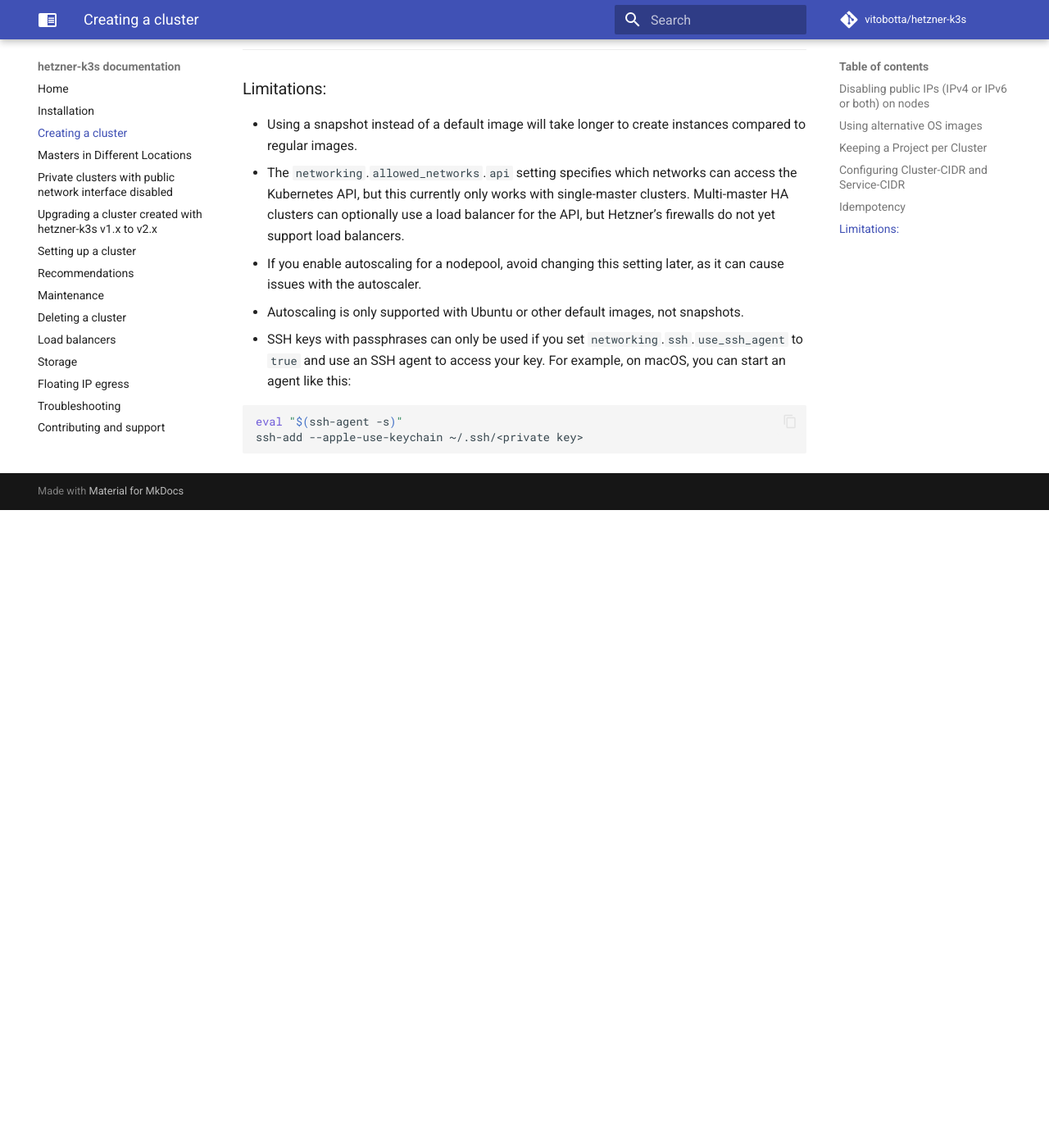
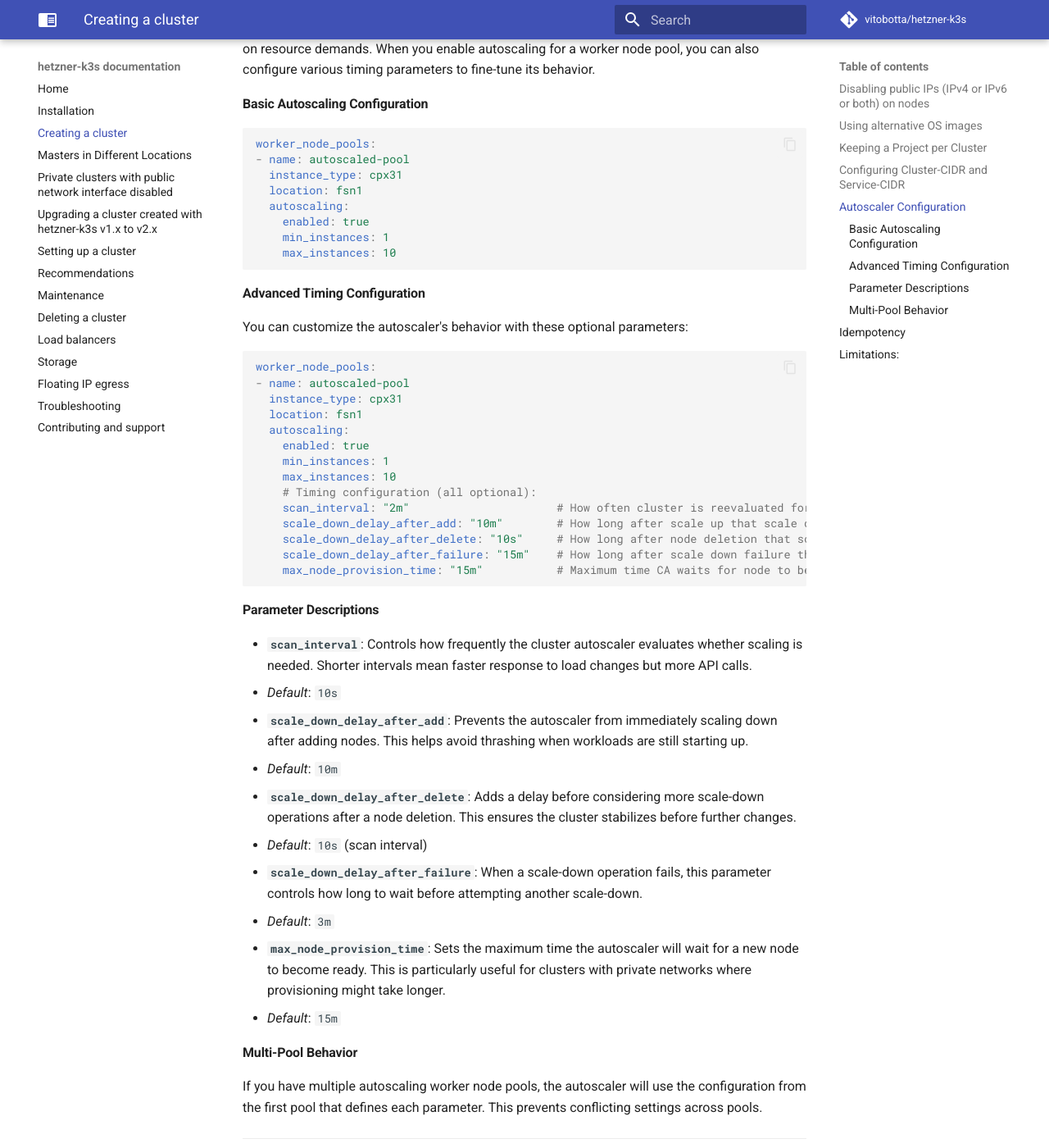
Before and after one commit to vitobotta/hetzner-k3s, an MkDocs documentation site: the page built from docs/Creating_a_cluster.md, in a window 1280 px wide and 1400 px high, scrolled down 5421 px. Shown: the whole window at 82% size. Built offline with MkDocs 1.6.1 and Material for MkDocs 9.7.7, drawn with Linux system fonts in a browser that asks for light colours; comment, search, counter and statistics services are not loaded; before the commit the page ends 6043 px from its top, so only the background shows below that; some of the changed text lies outside the part shown.

Commit message:
add additional autoscaler properties

````diff
--- a/docs/Creating_a_cluster.md
+++ b/docs/Creating_a_cluster.md
@@ -84,6 +84,12 @@
     enabled: true
     min_instances: 0
     max_instances: 3
+    # Optional autoscaler timing configuration:
+    # scan_interval: "2m"                        # How often cluster is reevaluated for scale up or down
+    # scale_down_delay_after_add: "10m"          # How long after scale up that scale down evaluation resumes
+    # scale_down_delay_after_delete: "10s"       # How long after node deletion that scale down evaluation resumes
+    # scale_down_delay_after_failure: "15m"      # How long after scale down failure that scale down evaluation resumes
+    # max_node_provision_time: "15m"             # Maximum time CA waits for node to be provisioned
 
 embedded_registry_mirror:
   enabled: false # Enables fast p2p distribution of container images between nodes for faster pod startup. Check if your k3s version is compatible before enabling this option. You can find more information at https://docs.k3s.io/installation/registry-mirror
@@ -196,6 +202,67 @@
 
 ---
 
+### Autoscaler Configuration
+
+The cluster autoscaler automatically manages the number of worker nodes in your cluster based on resource demands. When you enable autoscaling for a worker node pool, you can also configure various timing parameters to fine-tune its behavior.
+
+#### Basic Autoscaling Configuration
+
+```yaml
+worker_node_pools:
+- name: autoscaled-pool
+  instance_type: cpx31
+  location: fsn1
+  autoscaling:
+    enabled: true
+    min_instances: 1
+    max_instances: 10
+```
+
+#### Advanced Timing Configuration
+
+You can customize the autoscaler's behavior with these optional parameters:
+
+```yaml
+worker_node_pools:
+- name: autoscaled-pool
+  instance_type: cpx31
+  location: fsn1
+  autoscaling:
+    enabled: true
+    min_instances: 1
+    max_instances: 10
+    # Timing configuration (all optional):
+    scan_interval: "2m"                      # How often cluster is reevaluated for scale up or down
+    scale_down_delay_after_add: "10m"        # How long after scale up that scale down evaluation resumes
+    scale_down_delay_after_delete: "10s"     # How long after node deletion that scale down evaluation resumes
+    scale_down_delay_after_failure: "15m"    # How long after scale down failure that scale down evaluation resumes
+    max_node_provision_time: "15m"           # Maximum time CA waits for node to be provisioned
+```
+
+#### Parameter Descriptions
+
+- **`scan_interval`**: Controls how frequently the cluster autoscaler evaluates whether scaling is needed. Shorter intervals mean faster response to load changes but more API calls.
+  - *Default*: `10s`
+
+- **`scale_down_delay_after_add`**: Prevents the autoscaler from immediately scaling down after adding nodes. This helps avoid thrashing when workloads are still starting up.
+  - *Default*: `10m`
+
+- **`scale_down_delay_after_delete`**: Adds a delay before considering more scale-down operations after a node deletion. This ensures the cluster stabilizes before further changes.
+  - *Default*: `10s` (scan interval)
+
+- **`scale_down_delay_after_failure`**: When a scale-down operation fails, this parameter controls how long to wait before attempting another scale-down.
+  - *Default*: `3m`
+
+- **`max_node_provision_time`**: Sets the maximum time the autoscaler will wait for a new node to become ready. This is particularly useful for clusters with private networks where provisioning might take longer.
+  - *Default*: `15m`
+
+#### Multi-Pool Behavior
+
+If you have multiple autoscaling worker node pools, the autoscaler will use the configuration from the first pool that defines each parameter. This prevents conflicting settings across pools.
+
+---
+
 ### Idempotency
 
 The `create` command can be run multiple times with the same configuration without causing issues, as the process is idempotent. If the process gets stuck or encounters errors (e.g., due to Hetzner API unavailability or timeouts), you can stop the command and rerun it with the same configuration to continue where it left off. Note that the kubeconfig will be overwritten each time you rerun the command.
````
Also changed, not shown: docs/Setting_up_a_cluster.md (+5 -0 lines), 3 other files.
